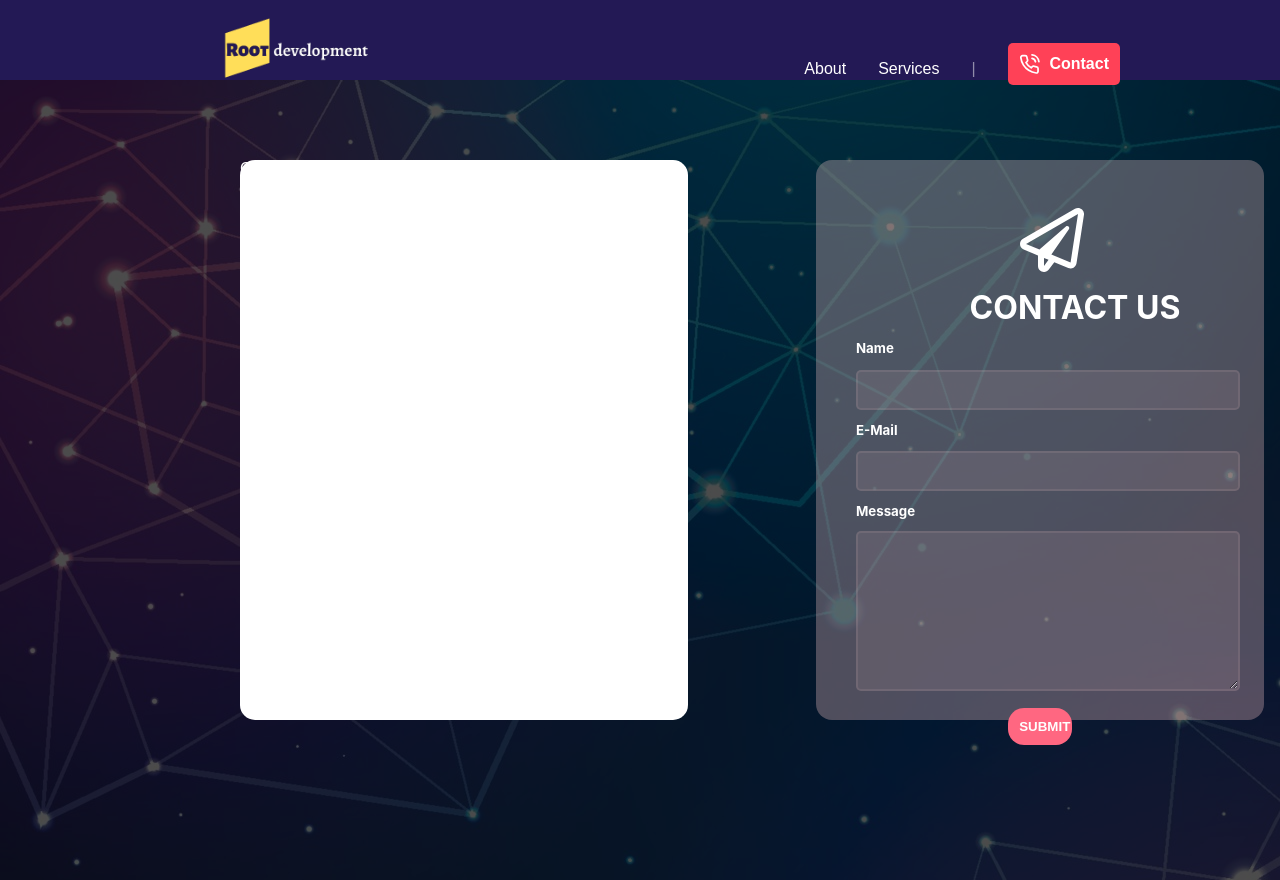
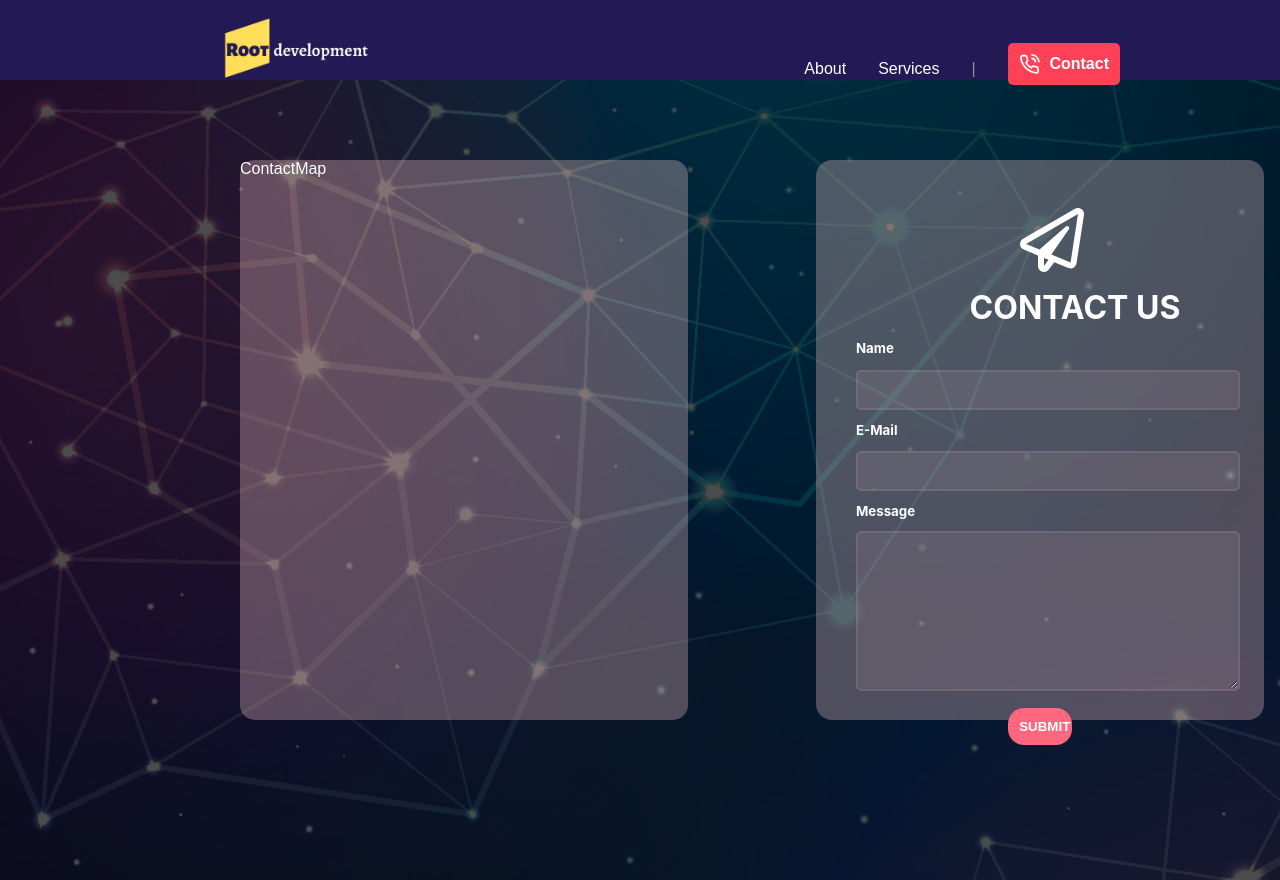
Before and after one commit to akkasumeyye/root-development, a React (Create React App) app: page /contact in a window 1280 px wide. Built offline with nearby package versions, Linux system fonts and the light colour scheme.

Commit message:
contactmap style

```diff
--- a/src/components/ContactMap.js
+++ b/src/components/ContactMap.js
@@ -7,7 +7,8 @@ const Map = styled.div`
   height: 70vh;
   margin-left: 15rem;
   border-radius: 15px;
-  background-color: #fff;
+  background-color: hsla(0, 100%, 90%, 0.3);
+
 `
 
 const ContactMap = () => {
```
